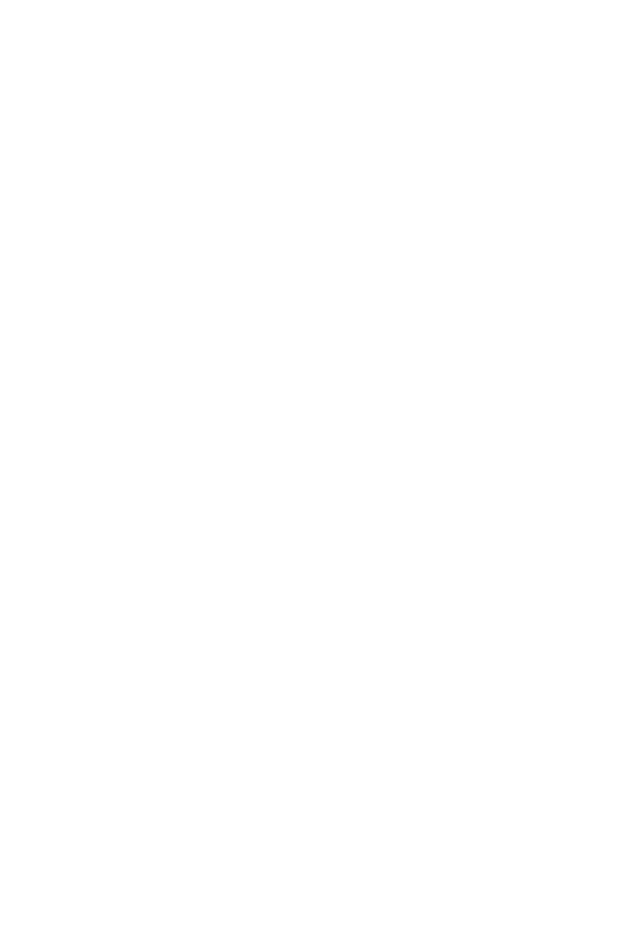
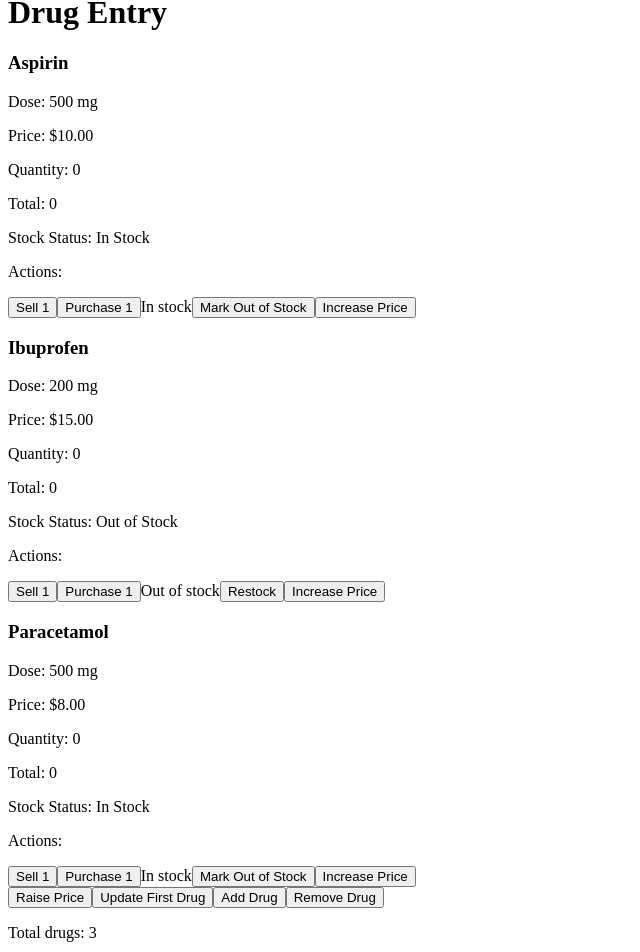
Before and after one commit to asubbaiyan-copilot/Medication, an Angular app in the folder drug-search-app/: page /entry in a window 1280 px wide. Before the commit this address led to /. Shown: the part 197-1149 px from the top of the page, without its empty margins (0-640 px from the left). Before the commit the page ends 800 px from the top, so only its background shows below. Built offline with nearby package versions, Linux system fonts and the light colour scheme.

Commit message:
input and output work

```diff
--- a/drug-search-app/src/app/app.html
+++ b/drug-search-app/src/app/app.html
@@ -3,6 +3,7 @@
  <nav class="navbar">
    <a routerLink="/" routerLinkActive="active" [routerLinkActiveOptions]="{ exact: true }">Home</a>
    <a routerLink="/drugs" routerLinkActive="active">Drugs</a>
+   <a routerLink="/entry" routerLinkActive="active">Drug Entry</a>
  </nav>
 
- <router-outlet />
+ <router-outlet></router-outlet>
--- a/drug-search-app/src/app/app.routes.ts
+++ b/drug-search-app/src/app/app.routes.ts
@@ -7,6 +7,10 @@ export const routes: Routes = [
     loadComponent: () => import('./home').then(m => m.HomeComponent)
   },
   {
+    path: 'entry',
+    loadComponent: () => import('./drug-entry/drug-entry').then(m => m.DrugEntry)
+  },
+  {
     path: 'drugs',
     loadComponent: () => import('./drugs').then(m => m.DrugsComponent)
   }
--- a/drug-search-app/src/app/app.ts
+++ b/drug-search-app/src/app/app.ts
@@ -9,18 +9,5 @@ import { RouterLink, RouterOutlet, RouterLinkActive, } from '@angular/router';
   styleUrls: ['./app.css']
 })
 export class App {
-  canShow = signal(true);
-  // signal are reactive state variables in Angular that can be used to track and react to changes in their values.
-  // They are similar to observables but are simpler to use for local component state.
-  protected readonly titleSignal = signal('I am the initial title');
-  firstname = signal('John');
-  lastname = signal('Doe');
-  tips = signal('This is a tooltip message');
-  fullName = computed(() => `${this.firstname()} ${this.lastname()}`);
-  changeTitle() {
-    this.titleSignal.set('The title has been changed');
-  }
-  toggleTooltip() {
-    this.canShow.set(!this.canShow());
-  }
+  titleSignal = signal('I am the initial title');
 }
--- /dev/null
+++ b/drug-search-app/src/app/drug-card/drug-card.css
@@ -0,0 +1,8 @@
+.warning {
+  background: #fff4e5;
+  border: 1px solid #ff9800;
+  color: #8a5300;
+  padding: 8px 12px;
+  border-radius: 6px;
+  margin-top: 8px;
+}
--- /dev/null
+++ b/drug-search-app/src/app/drug-card/drug-card.html
@@ -0,0 +1,23 @@
+<div class="card">
+      <h3>{{ name }}</h3>
+      <p>Dose: {{ dose }} mg</p>
+      <p>Price: {{ price | currency }}</p>
+      <p>Quantity: {{ quantity }}</p>
+      <p>Total: {{ quantity * price }}</p>
+      <p>Stock Status: {{ inStock ? 'In Stock' : 'Out of Stock' }}</p>
+      <p>Actions:</p>
+      <button (click)="doSales(1)">Sell 1</button>
+      @if (warning() && !inStock) {
+            <div class="warning" role="alert">⚠️ {{ warning() }}</div>
+      }
+      <button (click)="doPurchase(1)">Purchase 1</button>
+      @if (inStock) {
+        <span>In stock</span>
+        <button (click)="stockIt()">Mark Out of Stock</button>
+      }
+      @else {
+        <span>Out of stock</span>
+        <button (click)="stockIt()">Restock</button>
+      }
+      <button (click)="priceIt()">Increase Price</button>
+</div>
--- /dev/null
+++ b/drug-search-app/src/app/drug-card/drug-card.ts
@@ -0,0 +1,49 @@
+import { Component, Input, SimpleChanges, Output, EventEmitter, input, signal } from '@angular/core';
+import { CurrencyPipe } from '@angular/common';
+import { watch } from 'fs';
+
+@Component({
+  imports: [CurrencyPipe],
+  selector: 'app-drug-card',
+  standalone: true,
+  styleUrls: ['./drug-card.css'],
+  templateUrl: './drug-card.html',
+})
+export class DrugCardComponent {
+  warning = signal<string>('');
+  @Input() name: string = '';
+  @Input() dose: number = 0;
+  @Input() price: number = 0;
+  @Input() quantity: number = 0;
+  @Input() inStock: boolean = true;
+  @Output() numberChange: EventEmitter<number> = new EventEmitter<number>();
+  @Output() inStockChange: EventEmitter<boolean> = new EventEmitter<boolean>();
+  ngOnChanges(changes: SimpleChanges) {
+  if (changes['price']) {
+    console.log('old:', changes['price'].previousValue, 'new:', changes['price'].currentValue);
+  }
+  }
+  doSales(quantitySold: number) {
+   if(this.quantity < quantitySold) {
+     this.warning.set('Cannot sell more than available quantity');
+     return;
+   }
+    this.quantity -= quantitySold;
+    this.inStock = this.quantity > 0;
+    this.stockIt();
+  }
+  doPurchase(quantityPurchased: number) {
+    this.quantity += quantityPurchased;
+    this.inStock = this.quantity > 0;
+    this.stockIt();
+  }
+  stockIt() {
+    this.inStock = this.quantity > 0;
+    this.inStockChange.emit(this.inStock);
+    this.numberChange.emit(this.quantity);
+  }
+  priceIt() {
+    this.price += 1;
+    this.numberChange.emit(this.price);
+  }
+}
--- /dev/null
+++ b/drug-search-app/src/app/drug-entry/drug-entry.html
@@ -0,0 +1,22 @@
+<p>drug-entry works!</p>
+<h1>{{title}}</h1>
+<!-- Display a single drug card for Aspirin --> <!-- Loop through the drugs array and display each drug using the drug-card component -->
+  @for (d of drugs; track d.name) {
+      <app-drug-card
+        [name]="d.name"
+        [dose]="d.dose"
+        [price]="d.price"
+        [inStock]="d.inStock">
+      </app-drug-card>
+    }
+    <button (click)="raisePrice()">Raise Price</button>
+    <button (click)="updateDrug(0, { name: 'Updated Drug', dose: 150, price: 7, inStock: true })">Update First Drug</button>
+    <button (click)="addDrug()">Add Drug</button>
+    <button (click)="removeDrug()">Remove Drug</button>
+    <p>Total drugs: {{drugs.length}}</p>
+    @if(drugs.length === 0) {
+      <p>No drugs available.</p>
+    }
+    @else {
+      <p>Drugs are available.</p>
+    }
--- /dev/null
+++ b/drug-search-app/src/app/drug-entry/drug-entry.ts
@@ -0,0 +1,40 @@
+import { Component, Input, OnInit, Output, EventEmitter, SimpleChanges } from '@angular/core';
+import { DrugCardComponent } from '../drug-card/drug-card';
+
+@Component({
+  imports: [DrugCardComponent],
+  selector: 'app-drug-entry',
+  styleUrls: ['./drug-entry.css'],
+  templateUrl: './drug-entry.html',
+})
+export class DrugEntry implements OnInit {
+  title:any;
+  drugs: any[] = [];
+  constructor() {}
+  ngOnInit(): void {
+    // No initialization is needed until drug-entry data is available.
+    this.title = 'Drug Entry';
+    this.drugs = [
+      { name: 'Aspirin', dose: 500, price: 10, inStock: true },
+      { name: 'Ibuprofen', dose: 200, price: 15, inStock: false },
+      { name: 'Paracetamol', dose: 500, price: 8, inStock: true }
+    ];
+  }
+  addDrug() {
+    this.drugs.push({ name: 'New Drug', dose: 100, price: 5, inStock: true });
+  }
+  updateDrug(index: number, updatedDrug: any) {
+    if (index >= 0 && index < this.drugs.length) {
+      this.drugs[index] = updatedDrug;
+    }
+  }
+
+  raisePrice() {
+    this.drugs.forEach(drug => {
+      drug.price += 1;
+    });
+  }
+  removeDrug() {
+    this.drugs.pop();
+  }
+}
--- a/drug-search-app/src/app/home.html
+++ b/drug-search-app/src/app/home.html
@@ -1,3 +1,7 @@
 <h2>Welcome to Drug Search</h2>
 <p>This website is intended to help you find information about medications.</p>
 <p>Visit Drugs to view and manage the sample medication list.</p>
+@if (canShow()) {
+  <p>{{tips()}}</p>
+  <p [title]="canShow()?tips():''">{{fullName()}}</p>
+}
--- a/drug-search-app/src/app/home.ts
+++ b/drug-search-app/src/app/home.ts
@@ -1,8 +1,23 @@
-import { Component } from '@angular/core';
+import { Component, computed, signal } from '@angular/core';
 
 @Component({
   selector: 'app-home',
   standalone: true,
   templateUrl: './home.html'
 })
-export class HomeComponent {}
+export class HomeComponent {
+   // signal are reactive state variables in Angular that can be used to track and react to changes in their values.
+  // They are similar to observables but are simpler to use for local component state.
+  protected readonly titleSignal = signal('I am the initial title');
+  firstname = signal('John');
+  lastname = signal('Doe');
+  tips = signal('This is a tooltip message');
+  fullName = computed(() => `${this.firstname()} ${this.lastname()}`);
+  canShow = signal(true);
+  changeTitle() {
+    this.titleSignal.set('The title has been changed');
+  }
+  toggleTooltip() {
+    this.canShow.set(!this.canShow());
+  }
+}
```
Also changed, not shown: drug-search-app/src/app/drug-entry/drug-entry.css (added), 2 other files (tests, documents, lock files or other folders).
